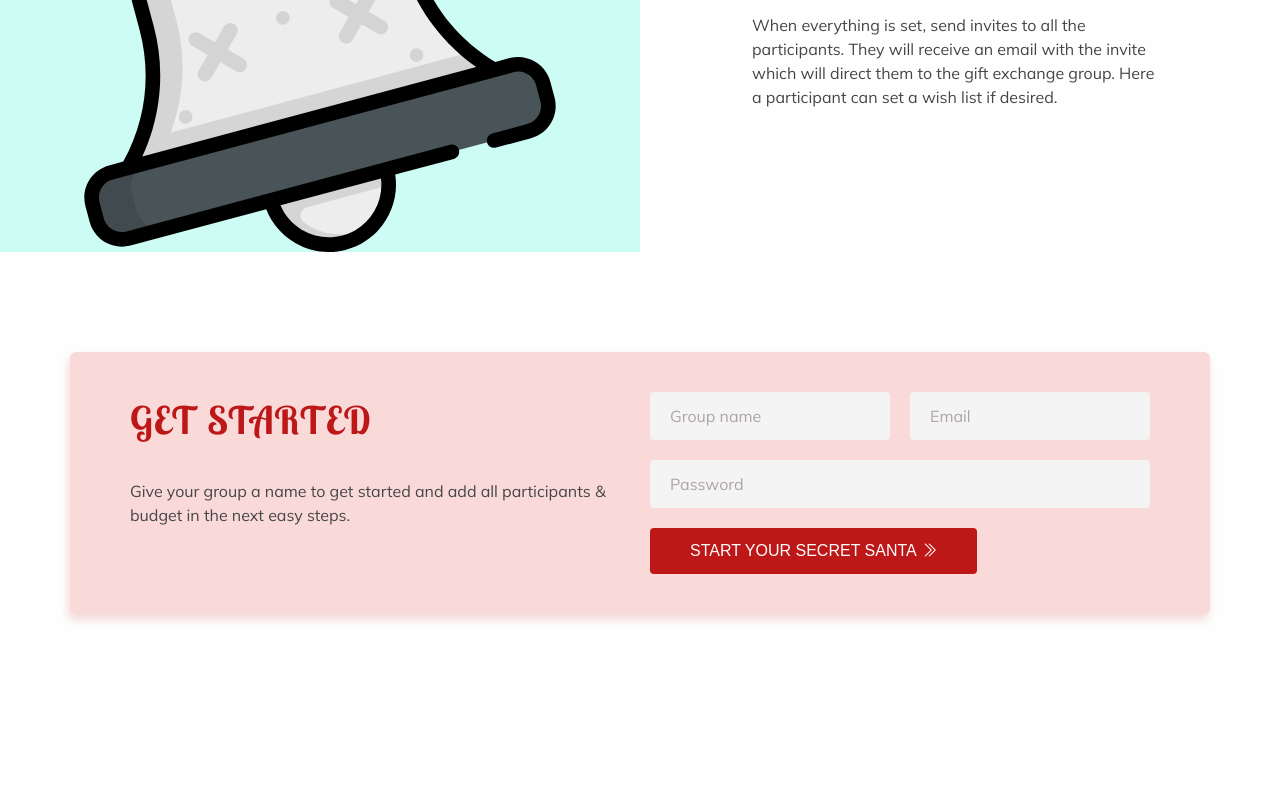
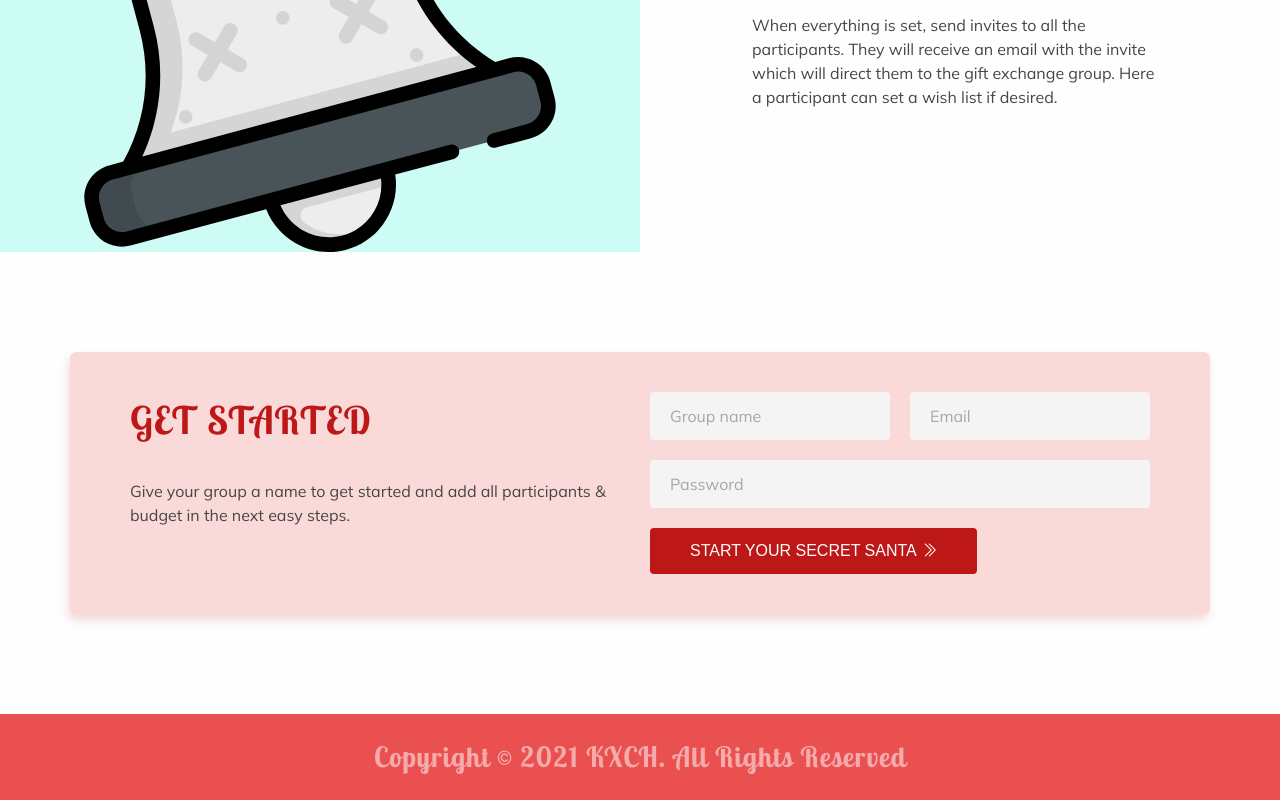
Before and after one commit to peterkitonga/kusewaexch, a Vue app: page / in a window 1280 px wide. Shown: the part 2058-2858 px from the top of the page. Before the commit the page ends 2772 px from the top, so only its background shows below. Built offline with nearby package versions, Linux system fonts and the light colour scheme.

Commit message:
Add markup and styling for the footer

```diff
--- a/src/assets/scss/layout/_footer.scss
+++ b/src/assets/scss/layout/_footer.scss
@@ -0,0 +1,13 @@
+.footer {
+  background-color: $color-primary-20pc;
+  padding: 2.2rem 0;
+
+  &__content {
+    text-align: center;
+  }
+
+  &__content-heading {
+    color: $color-primary-40pc;
+    margin: 0;
+  }
+}
--- a/src/layouts/TheFooter.vue
+++ b/src/layouts/TheFooter.vue
@@ -1,10 +1,21 @@
 <template>
-  <footer></footer>
+  <base-footer>
+    <template v-slot:main>
+      <h4 class="heading-four footer__content-heading">
+        Copyright © 2021 KXCH. All Rights Reserved
+      </h4>
+    </template>
+  </base-footer>
 </template>
 
 <script lang="ts">
 import { Vue, Component } from "vue-property-decorator";
+import BaseFooter from "@/components/BaseFooter.vue";
 
-@Component
+@Component({
+  components: {
+    BaseFooter,
+  },
+})
 export default class TheFooter extends Vue {}
 </script>
```
